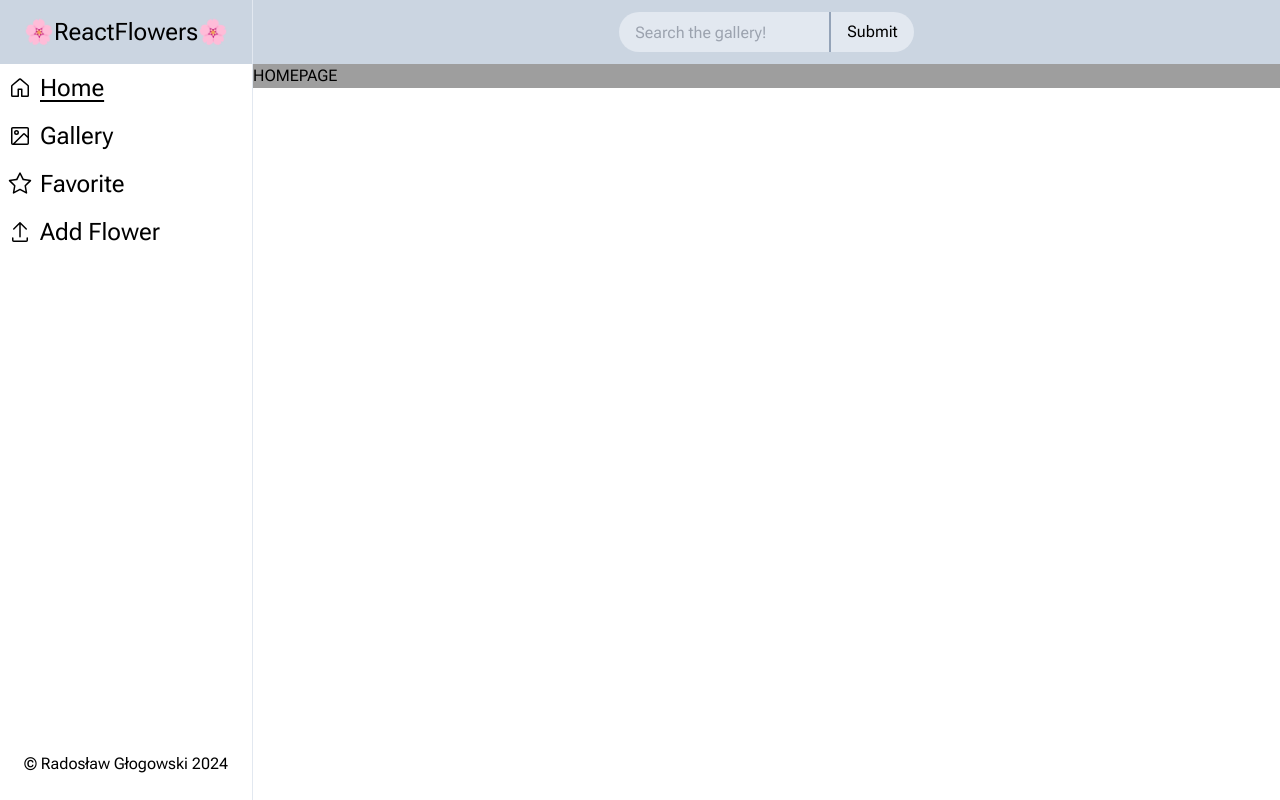
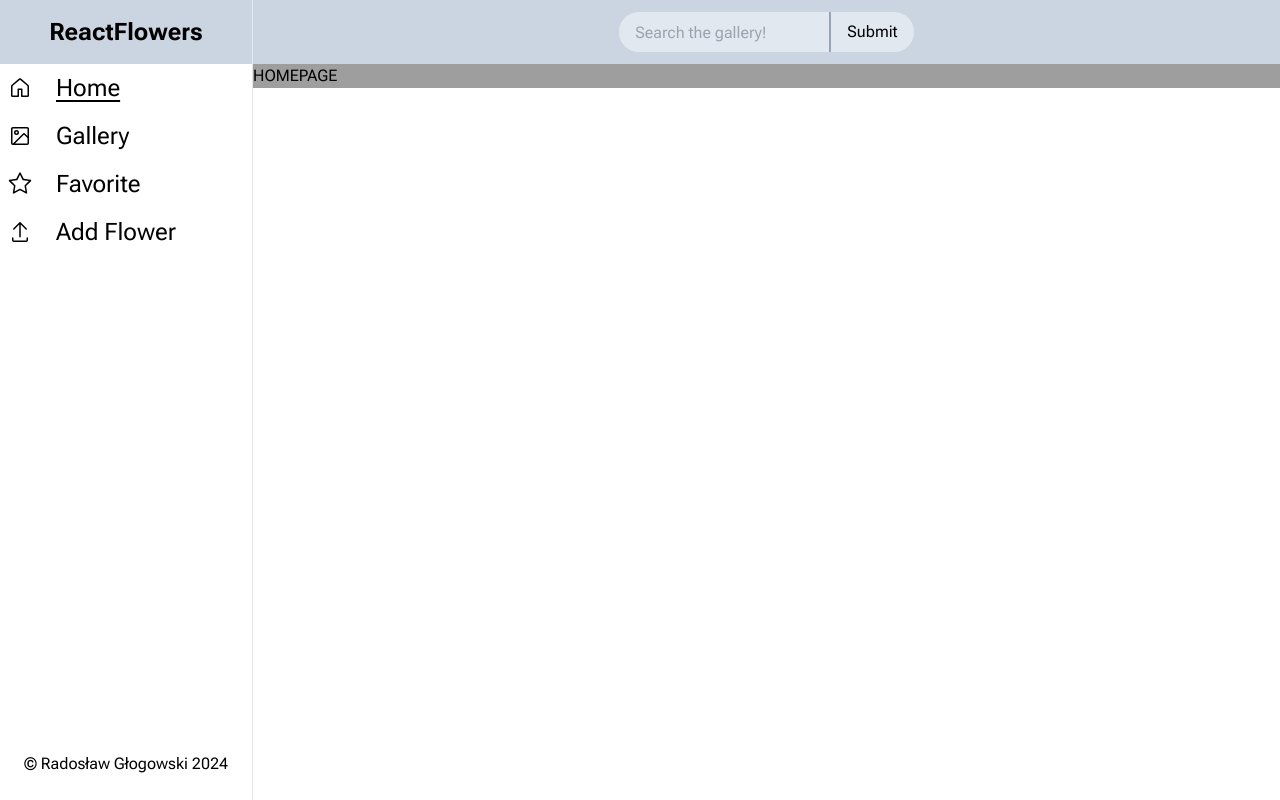
Before and after one commit to Coblexx/react-flowers, a React (Vite) app: page /home in a window 1280 px wide. Built offline with nearby package versions, Linux system fonts and the light colour scheme; no server answers; grey boxes are pictures that could not be loaded.

Commit message:
chore: cleanup

```diff
--- a/index.html
+++ b/index.html
@@ -10,8 +10,7 @@
       href="https://fonts.googleapis.com/css2?family=Roboto+Flex:opsz,wght@8..144,100..1000&display=swap"
       rel="stylesheet"
     />
-
-    <title>React Flowers 🌸</title>
+    <title>React Flowers</title>
   </head>
   <body>
     <div id="root"></div>
--- a/src/Pages/Gallery/GalleryPage.tsx
+++ b/src/Pages/Gallery/GalleryPage.tsx
@@ -40,7 +40,8 @@ export default function GalleryPage() {
   if (error) return <p>Something went wrong! {`${error.message}`}</p>;
 
   return (
-    <ul className="flex flex-wrap justify-center md:flex-wrap flex-col md:flex-row">
+    <div className="flex justify-center">
+      <ul className="flex flex-col py-6 px-4 md:flex-row gap-4 flex-wrap">
         {flowersData ? (
           flowersData.map((flower) => {
             return (
@@ -56,6 +57,7 @@ export default function GalleryPage() {
           <p>No flowers found</p>
         )}
       </ul>
+    </div>
   );
 }
 
@@ -71,7 +73,7 @@ function FlowerCard({ flower, isDeleting, mutate }: FlowerCardType) {
   const { id, name, image } = flower;
 
   return (
-    <li className="border-[1px] w-fit my-4 rounded-lg border-solid border-slate-200 p-2 flex-shrink-0 flex flex-col gap-2">
+    <li className="border-[1px] w-fit rounded-lg border-solid border-slate-200 p-2 flex-shrink-0 flex flex-col gap-2">
       <div className="flex">
         <h3 className="text-2xl w-full">{name}</h3>
         <button
@@ -87,7 +89,7 @@ function FlowerCard({ flower, isDeleting, mutate }: FlowerCardType) {
         </button>
       </div>
       <img
-        className="block w-60 h-60 overflow-hidden rounded-lg"
+        className="block md:w-60 md:h-60 w-80 overflow-hidden rounded-lg"
         src={image}
         alt={name}
       />
--- a/src/UI/Sidebar.tsx
+++ b/src/UI/Sidebar.tsx
@@ -41,7 +41,7 @@ function NavItem({ to = "/", children }: NavItemType) {
   return (
     <li className="p-2 hover:bg-slate-200 pointer">
       <NavLink className="w-full block" to={to}>
-        <span className="flex items-center gap-2">{children}</span>
+        <span className="flex items-center gap-6">{children}</span>
       </NavLink>
     </li>
   );
@@ -51,9 +51,9 @@ function Logo() {
   return (
     <Link
       to="/"
-      className="bg-slate-300 items-center flex justify-center h-16 text-2xl"
+      className="bg-slate-300 items-center flex justify-center font-bold h-16 text-2xl"
     >
-      🌸ReactFlowers🌸
+      ReactFlowers
     </Link>
   );
 }
--- a/src/index.css
+++ b/src/index.css
@@ -14,7 +14,6 @@
 body {
   font-family: "Roboto Flex", sans-serif;
 }
-
 .bg-image {
   background-image: url("./bg-img.jpg");
   background-size: cover;
```
Lines whose indentation alone changed are shown as unchanged.
